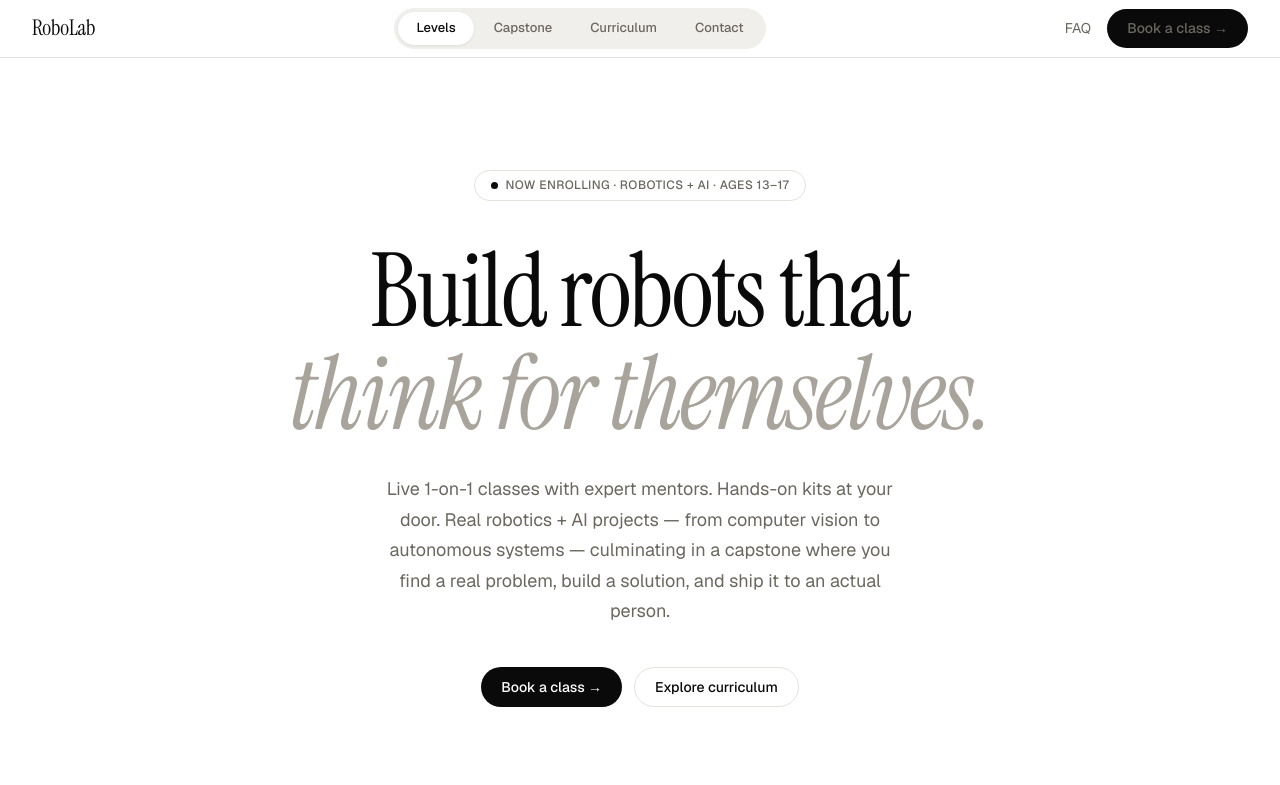
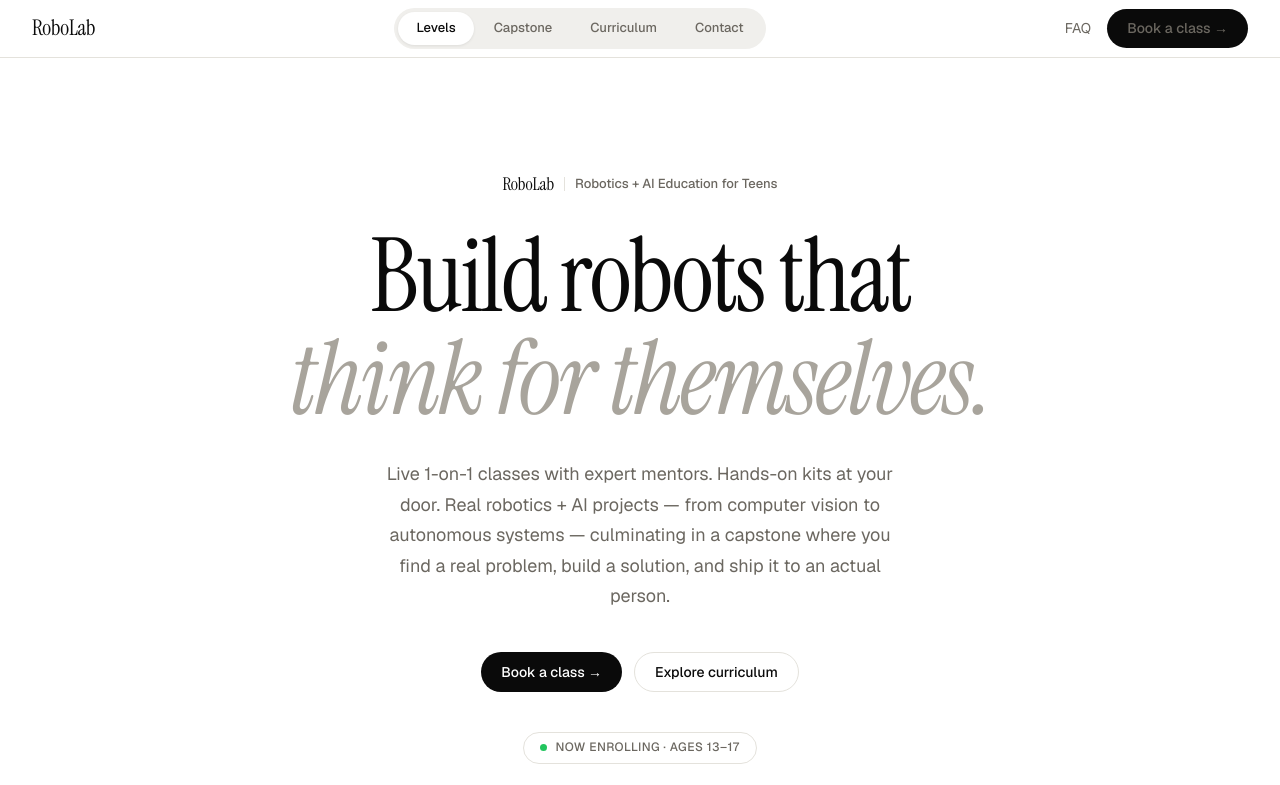
Before and after one commit to calvin003/RoboLab, a website: page index.html in a window 1280 px wide. Shown: the top 785 px of the page. Drawn offline with nearby package versions, Linux system fonts and the light colour scheme.

Commit message:
hero: add RoboLab brand tagline, move enrolling badge below buttons

```diff
--- a/index.html
+++ b/index.html
@@ -219,12 +219,20 @@ footer .copy{font-size:0.75rem;color:var(--gray-400)}
 
 <!-- HERO -->
 <div class="hero">
-  <div class="hero-badge">Now enrolling · Robotics + AI · Ages 13–17</div>
+  <div style="display:inline-flex;align-items:center;gap:10px;margin-bottom:1.75rem">
+    <span style="font-family:var(--serif);font-size:1.1rem;letter-spacing:-0.01em;color:var(--black)">RoboLab</span>
+    <span style="width:1px;height:14px;background:var(--gray-200);display:inline-block"></span>
+    <span style="font-size:0.8125rem;color:var(--gray-600);font-weight:500">Robotics + AI Education for Teens</span>
+  </div>
   <h1>Build robots that<br><em>think for themselves.</em></h1>
   <p class="hero-sub">Live 1-on-1 classes with expert mentors. Hands-on kits at your door. Real robotics + AI projects — from computer vision to autonomous systems — culminating in a capstone where you find a real problem, build a solution, and ship it to an actual person.</p>
   <div class="hero-btns">
     <a href="checkout.html" class="btn-primary">Book a class →</a>
     <a href="#projects" class="btn-outline">Explore curriculum</a>
+  </div>
+  <div style="margin-top:2.5rem;display:inline-flex;align-items:center;gap:8px;border:var(--border);border-radius:100px;padding:5px 16px;font-size:0.75rem;font-weight:500;color:var(--gray-600);letter-spacing:0.04em;text-transform:uppercase">
+    <span style="width:7px;height:7px;border-radius:50%;background:#22c55e;display:inline-block;flex-shrink:0"></span>
+    Now enrolling · Ages 13–17
   </div>
 </div>
 
```
Also changed, not shown: robotics_landing_7.html (+9 -1 lines).
